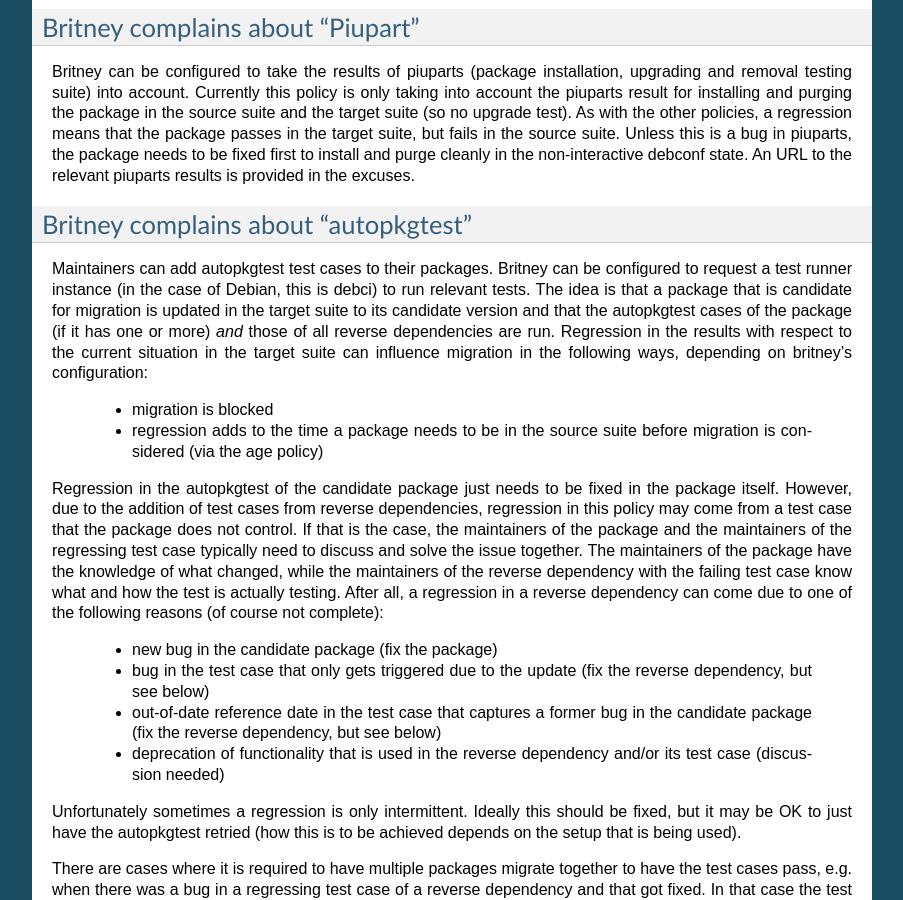
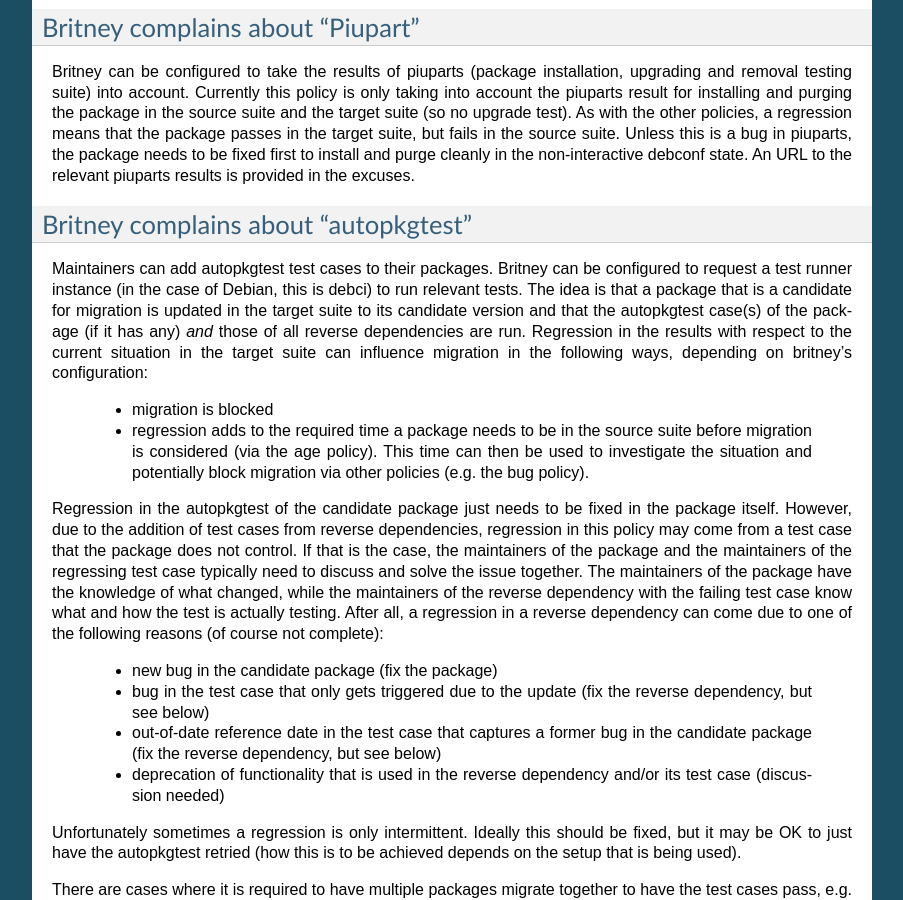
Before and after one commit to Debian/britney2, a Sphinx documentation site: the page built from doc/solutions-to-common-policy-issues.rst, in a window 1280 px wide and 900 px high, scrolled down 1661 px. Shown: the whole window, without its empty margins (198-1101 px from the left). Built offline with Sphinx 7.4.7, drawn with Linux system fonts in a browser that asks for light colours.

Commit message:
doc: minor tweaks to autopkgtest part in solutions-to...

```diff
--- a/doc/solutions-to-common-policy-issues.rst
+++ b/doc/solutions-to-common-policy-issues.rst
@@ -121,17 +121,19 @@
 
 Maintainers can add autopkgtest test cases to their packages. Britney can be
 configured to request a test runner instance (in the case of Debian, this is
-debci) to run relevant tests. The idea is that a package that is candidate for
-migration is updated in the target suite to its candidate version and that the
-autopkgtest cases of the package (if it has one or more) *and* those of all
+debci) to run relevant tests. The idea is that a package that is a candidate
+for migration is updated in the target suite to its candidate version and that
+the autopkgtest case(s) of the package (if it has any) *and* those of all
 reverse dependencies are run. Regression in the results with respect to the
 current situation in the target suite can influence migration in the following
 ways, depending on britney's configuration:
 
  * migration is blocked
 
- * regression adds to the time a package needs to be in the source suite before
-   migration is considered (via the age policy)
+ * regression adds to the required time a package needs to be in the source
+   suite before migration is considered (via the age policy). This time can
+   then be used to investigate the situation and potentially block migration
+   via other policies (e.g. the bug policy).
 
 Regression in the autopkgtest of the candidate package just needs to be fixed
 in the package itself. However, due to the addition of test cases from reverse
```
